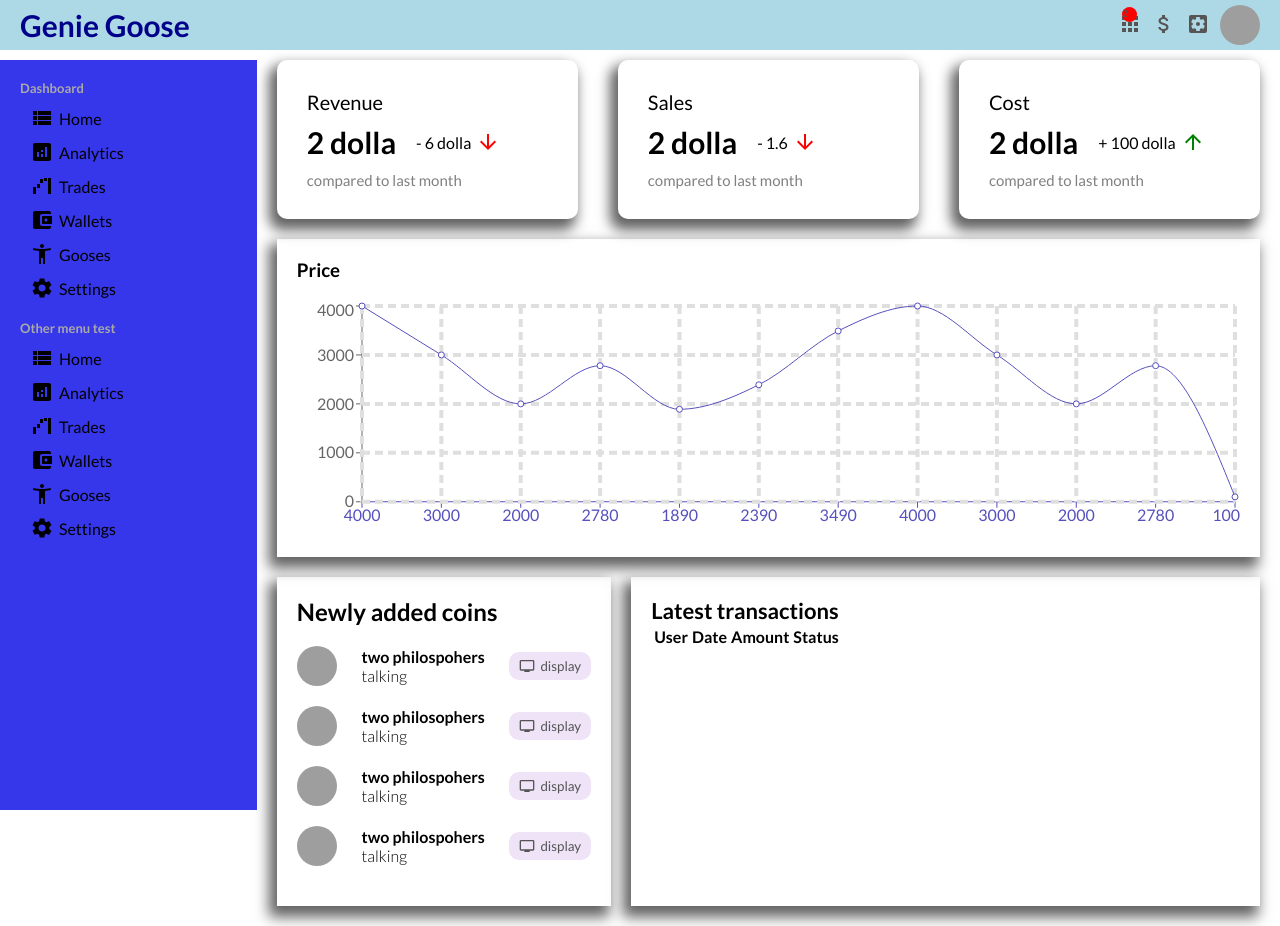
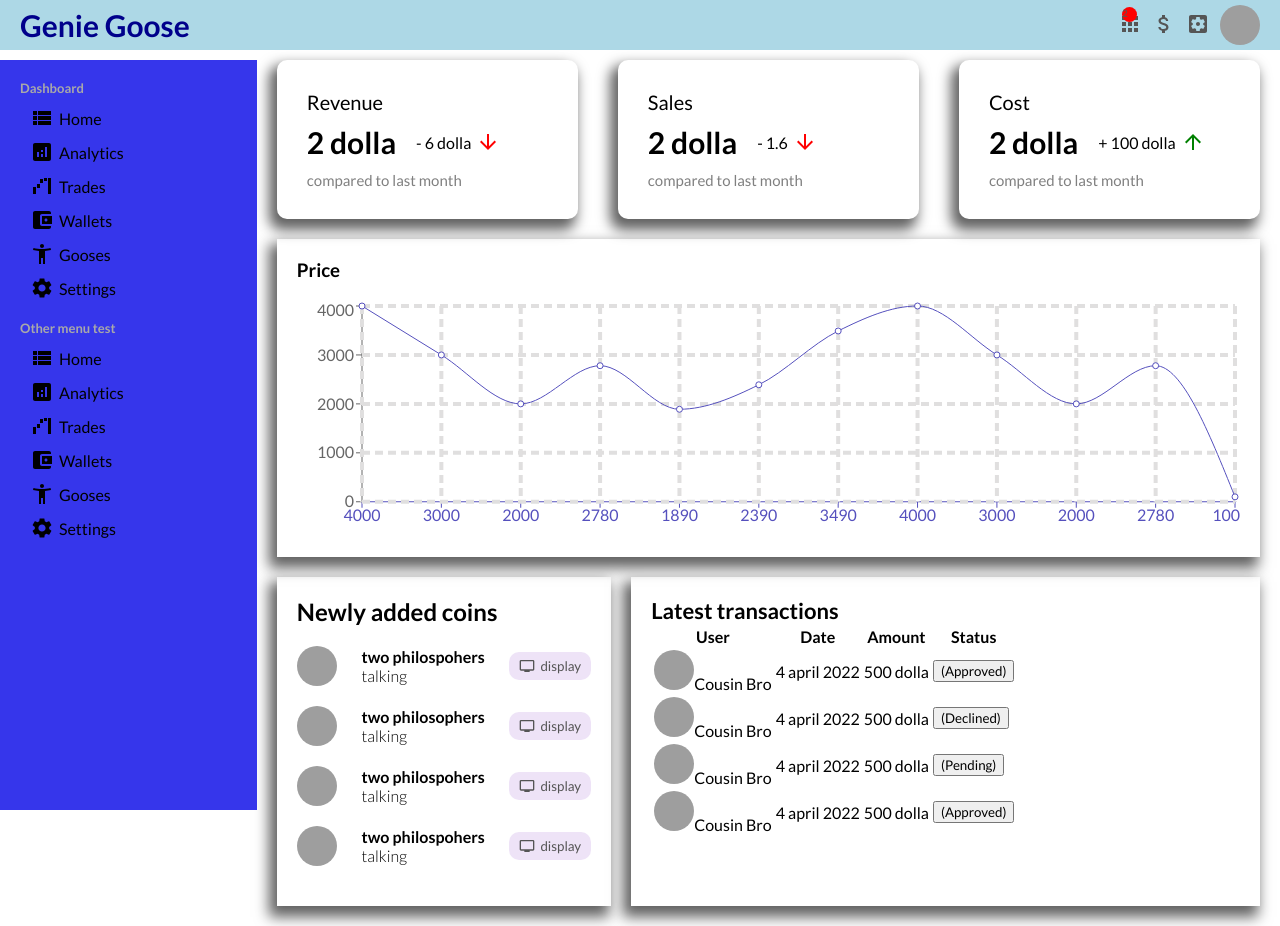
Before and after one commit to jmancini96/Crypto_Price_Predictions, a React (Create React App) app: page / in a window 1280 px wide. Built offline with nearby package versions, Linux system fonts and the light colour scheme; grey boxes are pictures that could not be loaded.

Commit message:
added large widget and filled table

```diff
--- a/src/components/LargeWidget/largeWidget.css
+++ b/src/components/LargeWidget/largeWidget.css
@@ -9,3 +9,10 @@
     font-size: 22px;
     font-weight: 600;
 }
+
+.largeWidgetImg{
+    width: 40px;
+    height: 40px;
+    border-radius: 50%;
+    object-fit: cover;
+}
--- a/src/components/LargeWidget/largeWidget.jsx
+++ b/src/components/LargeWidget/largeWidget.jsx
@@ -1,6 +1,9 @@
 import "./LargeWidget.css"
 
 export default function largeWidget() {
+  const Button = ({type}) =>{
+    return <button className={"largeWidgetButton" + type}>({type})</button>
+  }
   return (
     <div className="largeWidget">
         <h3 className="largeWidgetTitle">Latest transactions</h3>
@@ -11,7 +14,42 @@ export default function largeWidget() {
             <th className="largeWidgetTh">Amount</th>
             <th className="largeWidgetTh">Status</th>
           </tr>
-
+          <tr className="largeWidgetTr">
+            <td className="largeWidgetUser">
+                <img src="https://resizing.flixster.com/h-wGU0r_Jfty_3ZnhQ7ijXXXxWs=/300x300/v2/https://flxt.tmsimg.com/assets/p13044286_e_v7_ab.jpg" alt="" className="largeWidgetImg" />
+                <span className="largeWidgetName">Cousin Bro</span>
+            </td>
+            <td className="largeWidgetDate">4 april 2022</td>
+            <td className="largeWidgetAmount">500 dolla</td>
+            <td className="largeWidgetStatus"><Button type="Approved"/></td>
+          </tr>
+          <tr className="largeWidgetTr">
+            <td className="largeWidgetUser">
+                <img src="https://resizing.flixster.com/h-wGU0r_Jfty_3ZnhQ7ijXXXxWs=/300x300/v2/https://flxt.tmsimg.com/assets/p13044286_e_v7_ab.jpg" alt="" className="largeWidgetImg" />
+                <span className="largeWidgetName">Cousin Bro</span>
+            </td>
+            <td className="largeWidgetDate">4 april 2022</td>
+            <td className="largeWidgetAmount">500 dolla</td>
+            <td className="largeWidgetStatus"><Button type="Declined"/></td>
+          </tr>
+          <tr className="largeWidgetTr">
+            <td className="largeWidgetUser">
+                <img src="https://resizing.flixster.com/h-wGU0r_Jfty_3ZnhQ7ijXXXxWs=/300x300/v2/https://flxt.tmsimg.com/assets/p13044286_e_v7_ab.jpg" alt="" className="largeWidgetImg" />
+                <span className="largeWidgetName">Cousin Bro</span>
+            </td>
+            <td className="largeWidgetDate">4 april 2022</td>
+            <td className="largeWidgetAmount">500 dolla</td>
+            <td className="largeWidgetStatus"><Button type="Pending"/></td>
+          </tr>
+          <tr className="largeWidgetTr">
+            <td className="largeWidgetUser">
+                <img src="https://resizing.flixster.com/h-wGU0r_Jfty_3ZnhQ7ijXXXxWs=/300x300/v2/https://flxt.tmsimg.com/assets/p13044286_e_v7_ab.jpg" alt="" className="largeWidgetImg" />
+                <span className="largeWidgetName">Cousin Bro</span>
+            </td>
+            <td className="largeWidgetDate">4 april 2022</td>
+            <td className="largeWidgetAmount">500 dolla</td>
+            <td className="largeWidgetStatus"><Button type="Approved"/></td>
+          </tr>
         </table>
     </div>
   )
```
